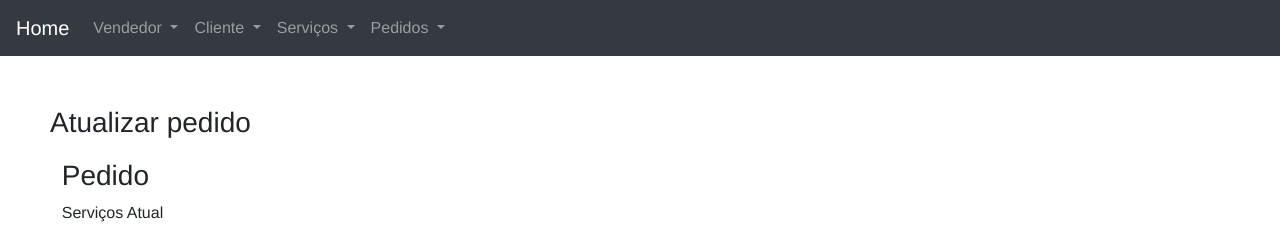
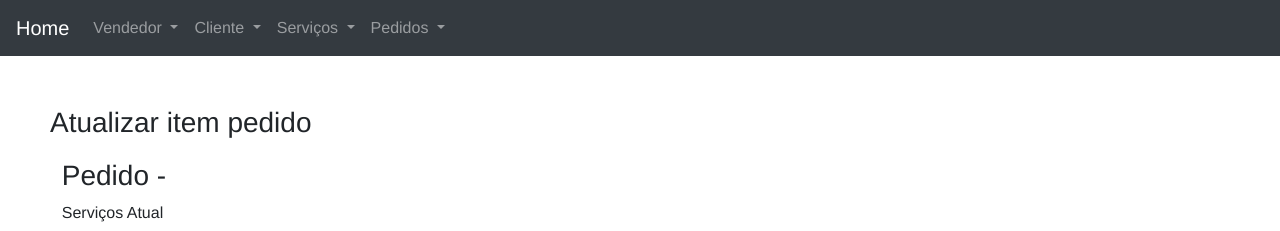
Before and after one commit to AndreCampeloR/SistemaVendas, a Vue app in the folder Front/: page /itemPedido/atualizar/1 in a window 1280 px wide. Shown: the top 231 px of the page. Built offline with nearby package versions, Linux system fonts and the light colour scheme; no server answers.

Commit message:
Criando Readme

```diff
--- a/Front/src/components/itemPedido/AtualizarItem.vue
+++ b/Front/src/components/itemPedido/AtualizarItem.vue
@@ -1,8 +1,8 @@
 <template>
     <div id="cadastro-vendedor">
-      <h3>Atualizar pedido</h3>
+      <h3>Atualizar item pedido</h3>
       <div class="form" style="padding: 1%;">
-          <h3>Pedido {{ this.cadastro.id }}</h3>
+          <h3>Pedido - {{ this.cadastro.id }}</h3>
           <div>
               <label for="" class="form-label">Serviços Atual</label>
               <br>
@@ -60,7 +60,7 @@
               else{
                   ItemPedidioDataService.atualizar(this.cadastro.id, this.Dto)
                   .then(() => {
-                    this.$router.push('/itemPedido/pedido/'+this.cadastro.id)
+                    this.$router.push('/itemPedido/pedido/'+this.cadastro.pedidoId)
                   })
               }
           },
@@ -74,6 +74,7 @@
             ItemPedidioDataService.obterPorId(this.$route.params.id)
             .then((response) => {
                 this.cadastro = response.data
+                console.log(response.data)
             })
           },
           getServicos(){
--- a/Front/src/components/itemPedido/FormCadastrarItem.vue
+++ b/Front/src/components/itemPedido/FormCadastrarItem.vue
@@ -50,7 +50,7 @@
                   ItemPedidoDataService.cadastrar(this.cadastro)
                   .then(() => {
                     console.log("deu")
-                    this.$router.push('/itemPedido/pedido/1')
+                    this.$router.push('/itemPedido/pedido/' + this.cadastro.pedidoId)
                   })
               }
           },
--- a/Front/src/components/itemPedido/TabelaListarItem.vue
+++ b/Front/src/components/itemPedido/TabelaListarItem.vue
@@ -20,7 +20,7 @@
             <td>{{ item.quantidade }}</td>
             <td>{{ item.valor*item.quantidade }}</td>
             <td>
-              <button class="btn btn-success" @click="editarPedido(Pedido.id, item.id)">Editar</button>
+              <button class="btn btn-success" @click="editarPedido(item.id)">Editar</button>
               <button class="btn btn-danger" @click="excluirPedido(item)">Excluir</button>
             </td>
           </tr>
@@ -70,7 +70,7 @@
       async excluirPedido(pedido){
         if(confirm(`Tem certeza que deseja excluir o pedido ${pedido.id}`)){
           await ItemPedidoDataService.deletar(pedido.id)
-          this.obterPedidos()
+          this.obterItensPedido()
           console.log(this.Pedido)
         }
       },
```
Also changed, not shown: 17 other files (tests, documents, lock files or other folders).
